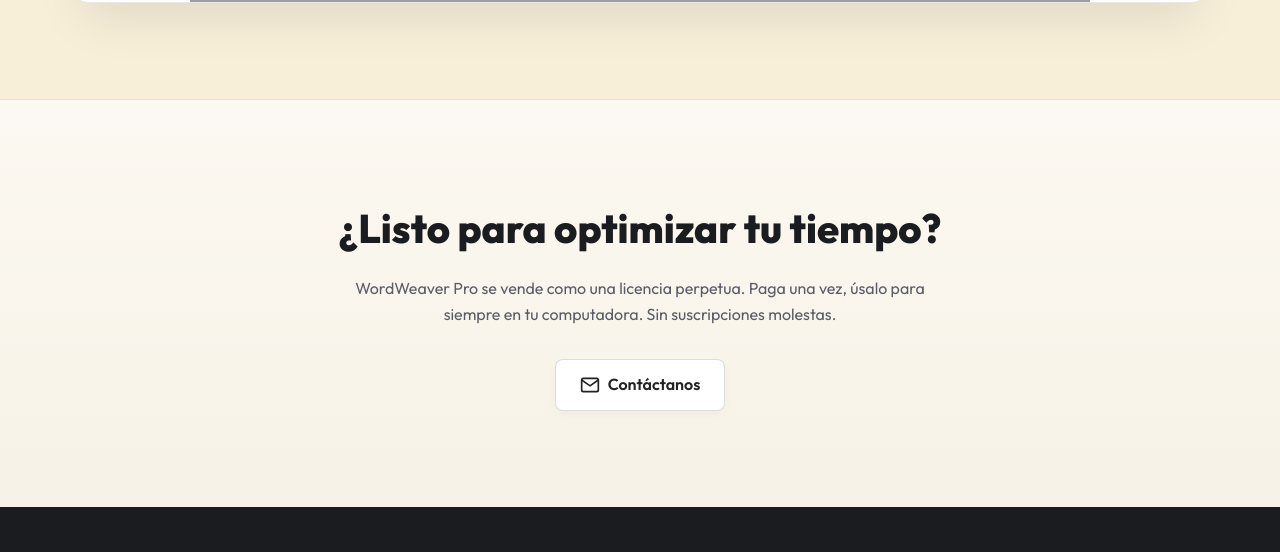
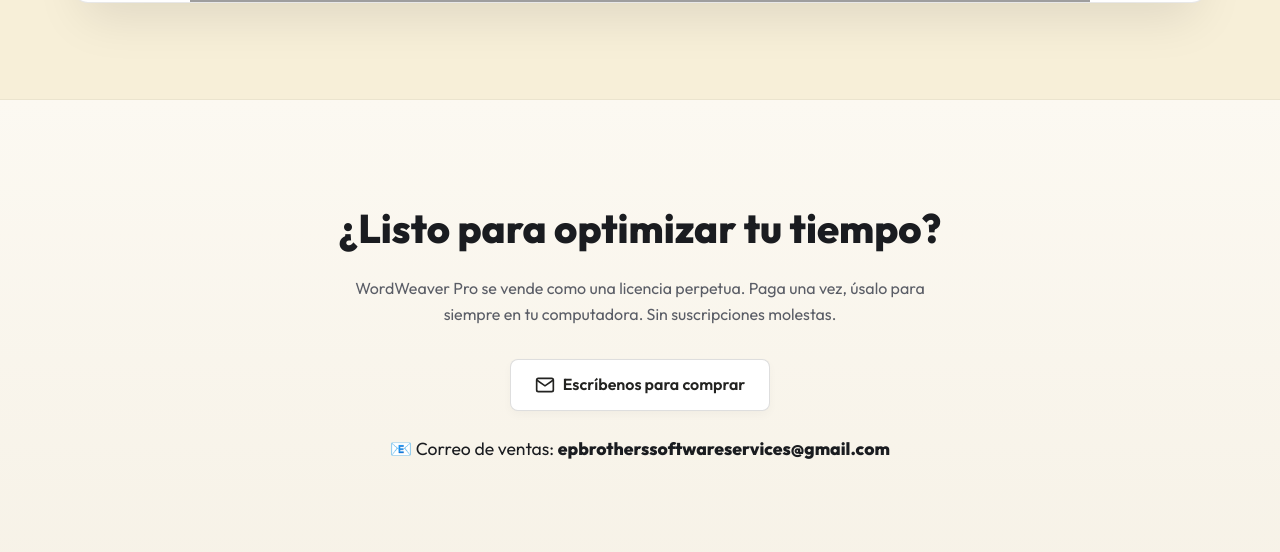
Before and after one commit to epbrotherssoftwareservices-dotcom/wordweaver-equation-lab, a plain HTML site: page index.html in a window 1280 px wide. Shown: the part 2554-3106 px from the top of the page. Drawn offline with Linux system fonts and the light colour scheme; grey boxes are pictures that could not be loaded.

Commit message:
Add files via upload

```diff
--- a/index.html
+++ b/index.html
@@ -26,7 +26,7 @@
             <div class="nav-links">
                 <a href="#caracteristicas">Características</a>
                 <a href="#guia">Cómo Funciona</a>
-                <a href="mailto:epbrotherssoftwareservices@gmail.com" class="btn btn-outline">Contáctanos</a>
+                <a href="#contacto" class="btn btn-outline">Contáctanos</a>
             </div>
         </div>
     </nav>
@@ -101,15 +101,18 @@
     </section>
 
     <!-- Precios / Adquisición -->
-    <section class="section cta-section">
+    <section class="section cta-section" id="contacto">
         <div class="container cta-container">
             <h2>¿Listo para optimizar tu tiempo?</h2>
             <p>WordWeaver Pro se vende como una licencia perpetua. Paga una vez, úsalo para siempre en tu computadora. Sin suscripciones molestas.</p>
-            <div class="cta-actions">
+            <div class="cta-actions" style="flex-direction: column; align-items: center; gap: 1rem;">
                 <a href="mailto:epbrotherssoftwareservices@gmail.com" class="btn btn-secondary">
                     <svg viewBox="0 0 24 24" fill="none" stroke="currentColor" stroke-width="2"><path d="M4 4h16c1.1 0 2 .9 2 2v12c0 1.1-.9 2-2 2H4c-1.1 0-2-.9-2-2V6c0-1.1.9-2 2-2z"></path><polyline points="22,6 12,13 2,6"></polyline></svg>
-                    Contáctanos
+                    Escríbenos para comprar
                 </a>
+                <p style="margin-top: 0.5rem; font-size: 1.1rem; color: var(--text-primary);">
+                    📧 Correo de ventas: <strong style="user-select: all;">epbrotherssoftwareservices@gmail.com</strong>
+                </p>
             </div>
         </div>
     </section>
```
